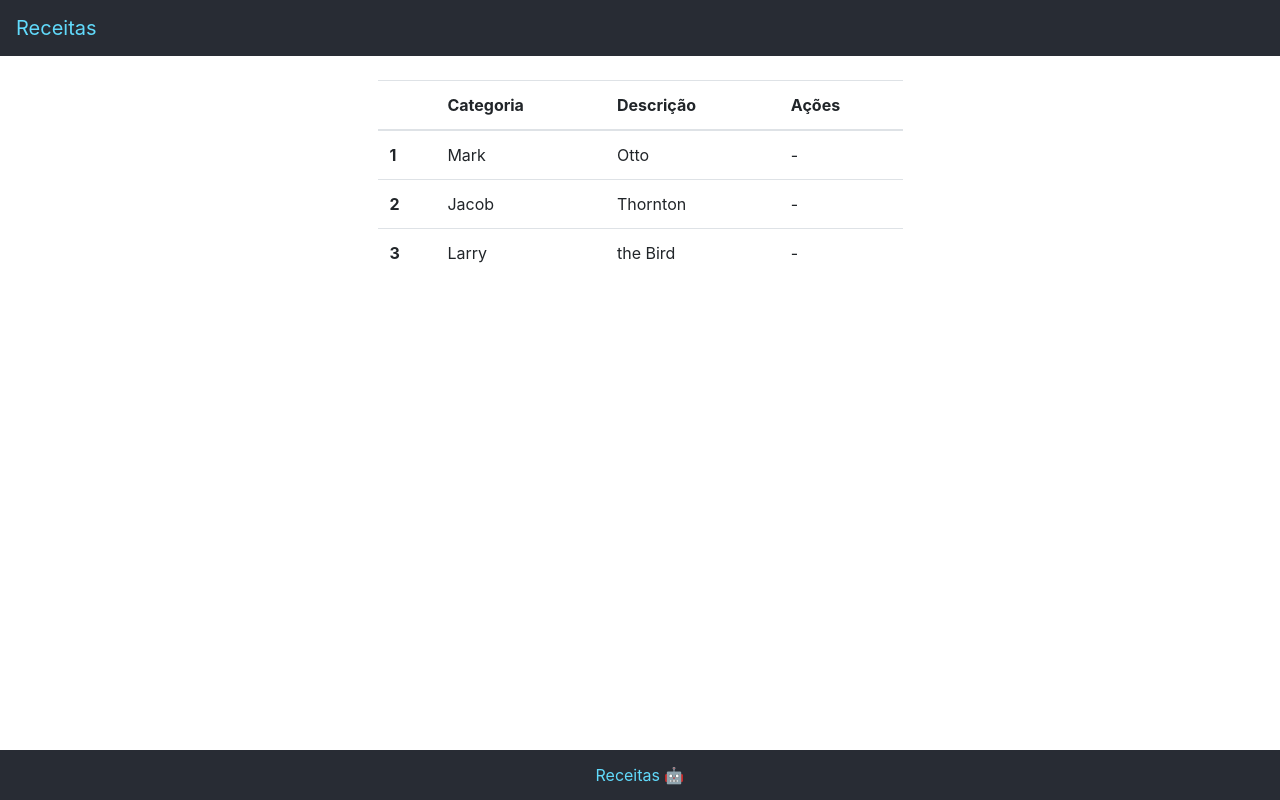
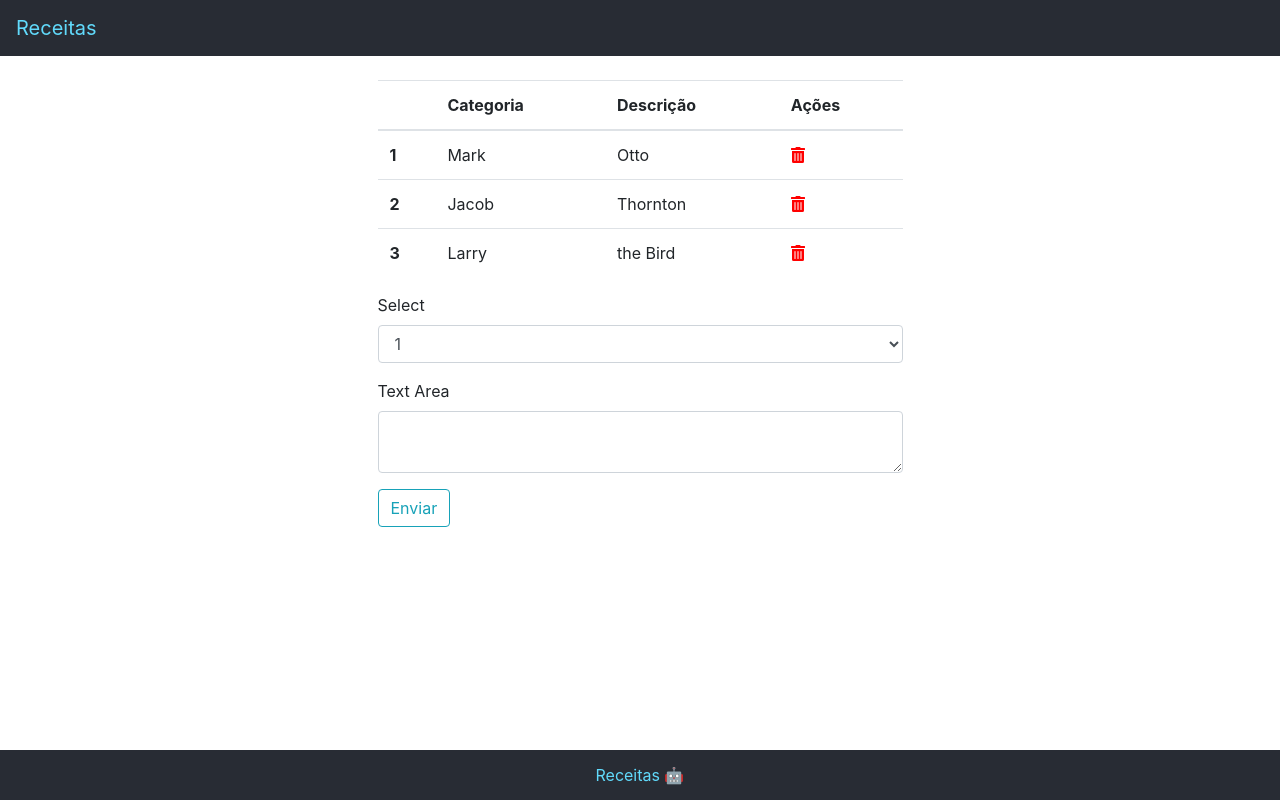
Before and after one commit to andremco/masterchech, a React (Create React App) app in the folder zuero-top-bot-client/: page / in a window 1280 px wide. Built offline with nearby package versions, Linux system fonts and the light colour scheme.

Commit message:
page prototype

```diff
--- a/zuero-top-bot-client/package.json
+++ b/zuero-top-bot-client/package.json
@@ -3,6 +3,11 @@
   "version": "0.1.0",
   "private": true,
   "dependencies": {
+    "@fortawesome/fontawesome-svg-core": "^1.2.19",
+    "@fortawesome/free-brands-svg-icons": "^5.9.0",
+    "@fortawesome/free-regular-svg-icons": "^5.9.0",
+    "@fortawesome/free-solid-svg-icons": "^5.9.0",
+    "@fortawesome/react-fontawesome": "^0.1.4",
     "bootstrap": "^4.3.1",
     "react": "^16.8.6",
     "react-dom": "^16.8.6",
--- a/zuero-top-bot-client/src/App.css
+++ b/zuero-top-bot-client/src/App.css
@@ -67,3 +67,7 @@
 .app-navbar-brand{
   color: #61dafb !important;
 }
+
+.pointer{
+  cursor: pointer;
+}
--- a/zuero-top-bot-client/src/App.js
+++ b/zuero-top-bot-client/src/App.js
@@ -2,17 +2,18 @@ import React from 'react';
 import {
   Table,
   Navbar,
-  NavbarToggler,
+  FormGroup,
   NavbarBrand,
   Nav,
   NavItem,
   NavLink,
-  UncontrolledDropdown,
-  DropdownToggle,
-  DropdownMenu,
+  Input,
+  Label,
+  Button,
   DropdownItem } from 'reactstrap';
 import logo from './logo.svg';
 import './App.css';
+import IconActions from './components/IconActions';
 
 // function App() {
 //   return (
@@ -59,24 +60,42 @@ function App(){
                     <th scope="row">1</th>
                     <td>Mark</td>
                     <td>Otto</td>
-                    <td> - </td>
+                    <td><IconActions></IconActions></td>
                   </tr>
                   <tr>
                     <th scope="row">2</th>
                     <td>Jacob</td>
                     <td>Thornton</td>
-                    <td> - </td>
+                    <td><IconActions></IconActions></td>
                   </tr>
                   <tr>
                     <th scope="row">3</th>
                     <td>Larry</td>
                     <td>the Bird</td>
-                    <td> - </td>
+                    <td><IconActions></IconActions></td>
                   </tr>
                 </tbody>
               </Table>
             </div>
-
+          </div>
+          <div className="col-lg-6 col-md-12 mx-auto">
+            <FormGroup>
+              <Label for="exampleSelect">Select</Label>
+              <Input type="select" name="select" id="exampleSelect">
+                <option>1</option>
+                <option>2</option>
+                <option>3</option>
+                <option>4</option>
+                <option>5</option>
+              </Input>
+            </FormGroup>
+            <FormGroup>
+              <Label for="exampleText">Text Area</Label>
+              <Input type="textarea" name="text" id="exampleText" />
+            </FormGroup>
+            <FormGroup>
+              <Button outline color="info" style={{textAlign: "right"}}>Enviar</Button>
+            </FormGroup>
           </div>
       </div>
     </div>
--- /dev/null
+++ b/zuero-top-bot-client/src/components/IconActions.js
@@ -0,0 +1,43 @@
+import React from 'react';
+import { Button, Modal, ModalHeader, ModalBody, ModalFooter } from 'reactstrap';
+import { FontAwesomeIcon } from '@fortawesome/react-fontawesome'
+import { faTrashAlt } from '@fortawesome/free-solid-svg-icons'
+import ModalConfirmDelete from './ModalConfirmDelete';
+
+class IconActions extends React.Component {
+  constructor(props) {
+    super(props);
+    this.state = {
+      openModal: false
+    };
+
+    this.toggle = this.toggle.bind(this);
+    this.clickOnTrash = this.clickOnTrash.bind(this);
+    this.openOrCloseModal = this.openOrCloseModal.bind(this);
+  }
+
+  clickOnTrash(){
+    this.openOrCloseModal();
+  }
+
+  toggle() {
+    this.openOrCloseModal();
+  }
+
+  openOrCloseModal(){
+    this.setState(prevState => ({
+        openModal: !prevState.openModal
+      }));
+  }
+
+  render() {
+    return (
+        <React.Fragment>
+          <FontAwesomeIcon icon={faTrashAlt} color="red" className="pointer" onClick={this.clickOnTrash}></FontAwesomeIcon>
+          <ModalConfirmDelete openModal={this.state.openModal} toggle={this.toggle}></ModalConfirmDelete>
+        </React.Fragment>
+    );
+  }
+}
+
+export default IconActions;
--- /dev/null
+++ b/zuero-top-bot-client/src/components/ModalConfirmDelete.js
@@ -0,0 +1,19 @@
+import React from 'react';
+import { Button, Modal, ModalHeader, ModalBody, ModalFooter } from 'reactstrap';
+
+function ModalConfirmDelete(props){
+    return(<React.Fragment>
+        <Modal isOpen={props.openModal} toggle={props.toggle} className={props.className}>
+          <ModalHeader toggle={props.toggle}>Deseja excluir o item?</ModalHeader>
+          <ModalBody>
+            Você está certo disso? Valendo um milhão de reais
+          </ModalBody>
+          <ModalFooter>
+            <Button color="danger" onClick={props.toggle}>Sim</Button>{' '}
+            <Button color="secondary" onClick={props.toggle}>Não</Button>
+          </ModalFooter>
+        </Modal>
+      </React.Fragment>);
+}
+
+export default ModalConfirmDelete;
```
Also changed, not shown: 1 other file (tests, documents, lock files or other folders).
